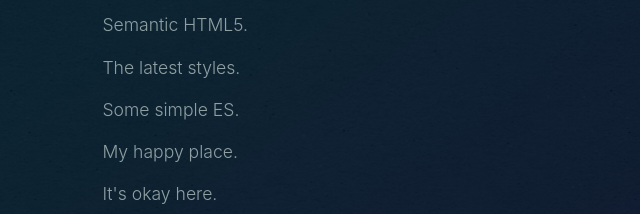
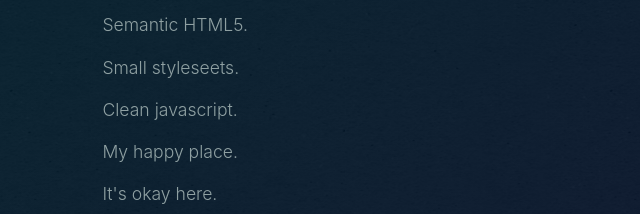
Before and after one commit to ChemicalRocketeer/chemicalrocketeer.github.io, a website: page index.html in a window 1280 px wide. Shown: the part 454-668 px from the top of the page, 0-640 px from the left. Drawn offline with Linux system fonts and the light colour scheme.

Commit message:
slightly better stuff

```diff
--- a/index.html
+++ b/index.html
@@ -3,7 +3,7 @@
   <head>
     <!--
       Hello! I'm flattered you're looking at my source code!
-      I'm a little bit proud of it.
+      It's not much, but I'm proud of it.
     -->
     <link rel="shortcut icon" href="favicon.ico">
     <link rel="manifest" href="/manifest.json">
@@ -31,8 +31,8 @@
       <p>No product market fit.</p>
       <p>Just simple code.</p>
       <p>Semantic HTML5.</p>
-      <p>The latest styles.</p>
-      <p>Some simple ES.</p>
+      <p>Small styleseets.</p>
+      <p>Clean javascript.</p>
       <p>My happy place.</p>
       <p>It's okay here.</p>
       <p>Welcome.</p>
```
